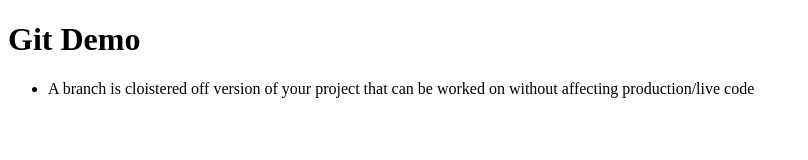
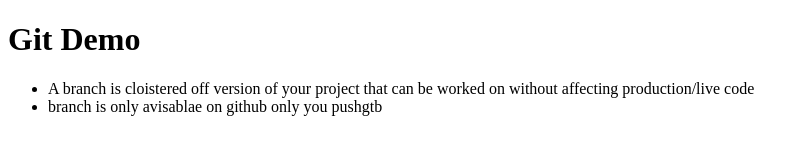
Before and after one commit to Nasrat540/git-branching-demo, a plain HTML site: page index.html in a window 1280 px wide. Shown: the whole page, without its empty margins (0-808 px from the left). Drawn offline with Linux system fonts and the light colour scheme.

Commit message:
adding new

```diff
--- a/index.html
+++ b/index.html
@@ -8,6 +8,7 @@
 <h1>Git Demo</h1>
 <ul>
     <li>A branch is cloistered off version of your project that can be worked on without affecting production/live code</li>
+    <li>branch is only avisablae on github only you pushgtb</li>
 </ul>
 </body>
 </html>
```
